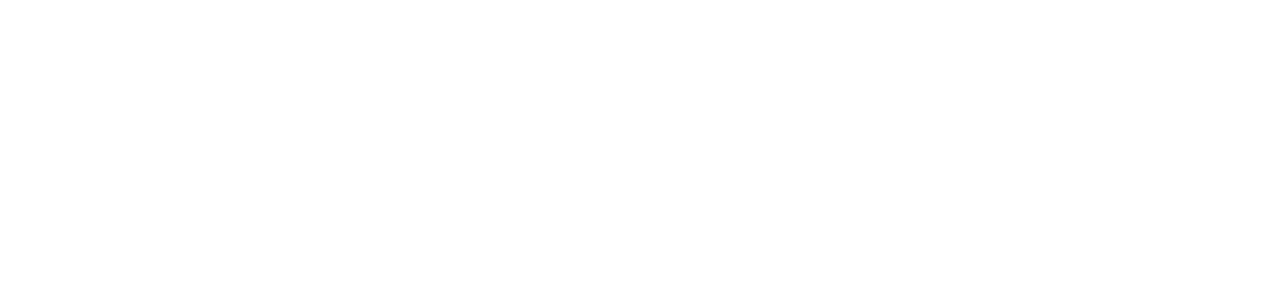
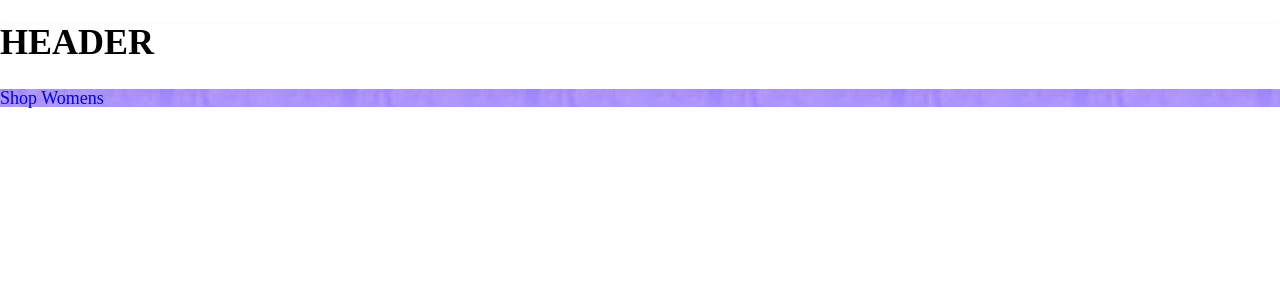
Before and after one commit to fedefrost/tienda, a React (Create React App) app: page / in a window 1280 px wide. Shown: the top 300 px of the page. Built offline with nearby package versions, Linux system fonts and the light colour scheme.

Commit message:
sass added

```diff
--- a/package.json
+++ b/package.json
@@ -6,6 +6,7 @@
     "@testing-library/jest-dom": "^4.2.4",
     "@testing-library/react": "^9.5.0",
     "@testing-library/user-event": "^7.2.1",
+    "node-sass": "^4.14.1",
     "react": "^16.13.1",
     "react-dom": "^16.13.1",
     "react-scripts": "3.4.1"
--- a/src/App.js
+++ b/src/App.js
@@ -1,8 +1,14 @@
 import React from 'react';
+import Header from './components/Header'
+import Homepage from './pages/Homepage'
+import './default.scss';
 
 function App() {
   return (
     <div className="App">
+     <Header />
+
+     <Homepage />
 
     </div>
   );
--- /dev/null
+++ b/src/components/Directory/index.js
@@ -0,0 +1,32 @@
+import React from 'react';
+import './style.scss';
+import Helado from './../../assets/1.jpg';
+
+const Directory = props => {
+
+    return (
+
+        <div className="directory">
+
+            <div className="wrap">
+
+                <div
+                    className="item"
+                    style={{
+                        backgroundImage: `url(${Helado})`
+                    }}
+                >
+                    <a href="/#">
+                        Shop Womens
+          </a>
+                </div>
+
+            </div>
+        </div>
+
+
+    )
+
+}
+
+export default Directory;
--- /dev/null
+++ b/src/components/Directory/style.scss
@@ -0,0 +1,52 @@
+directory {
+    height: 100% !important;
+
+    .wrap {
+      display: inline-block;
+      width: 100%;
+      height: 100% important;
+
+      .item {
+        position: relative;
+        width: 50%;
+        height: 100% important;
+        float: left;
+        background-position: center;
+        background-repeat: no-repeat;
+        background-size: cover;
+
+        &::after {
+          content: '';
+          position: absolute;
+          top: 0; left: 0;
+          background-color: rgba(0,0,0,0.3);
+          width: 100%;
+          height: 100%;
+          z-index: 1;
+        }
+
+        a {
+          position: absolute;
+          top: 50%; left: 50%;
+          -webkit-transform: translate(-50%, -50%);
+          -moz-transform: translate(-50%, -50%);
+          transform: translate(-50%, -50%);
+          z-index: 2;
+          font-size: 2rem;
+          line-height: 1;
+          font-weight: 400;
+          text-transform: uppercase;
+          background: rgba(255,255,255,.9);
+          padding: 10px 15px;
+          border: 1px solid black;
+
+          &:hover {
+            background: rgba(255,255,255,1);
+          }
+
+        }
+
+      }
+    }
+
+  }
--- /dev/null
+++ b/src/components/Header/index.js
@@ -0,0 +1,15 @@
+import React from 'react';
+import './style.scss';
+
+const Header = props => {
+
+    return (
+
+    <header className="header">
+    <h1>HEADER</h1>
+    </header>
+)
+
+}
+
+export default Header;
--- /dev/null
+++ b/src/components/Header/style.scss
@@ -0,0 +1,62 @@
+.header {
+    height: 6.5rem;
+    box-shadow: 0 2px 4px 0 rgba(0,0,0,.1);
+
+    .wrap {
+      position: relative;
+      height: 100%;
+      max-width: 1450px;
+      margin: 0 auto;
+
+      .logo {
+        width: 13.0rem;
+        position: absolute;
+        top: 50%; left: 10px;
+        -webkit-transform: translateY(-50%);
+        -moz-transform: translateY(-50%);
+        transform: translateY(-50%);
+
+        img {
+          display: block;
+          width: 100%;
+          margin: 0;
+        }
+      }
+
+      .callToActions {
+        position: absolute;
+        top: 50%; right: 10px;
+        -webkit-transform: translateY(-50%);
+        -moz-transform: translateY(-50%);
+        transform: translateY(-50%);
+
+        ul, li {
+          margin: 0;
+          padding: 0;
+        }
+
+        li {
+          display: inline-block;
+          list-style-type: none;
+          margin-right: 1.5rem;
+
+          &:last-child {
+            margin-right: 0;
+          }
+
+          a, span {
+            font-size: 1.8rem;
+            line-height: 1;
+            color: black;
+            text-decoration: none;
+            text-transform: uppercase;
+            cursor: pointer;
+          }
+
+        }
+
+      }
+
+    }
+
+  }
--- /dev/null
+++ b/src/default.scss
@@ -0,0 +1,48 @@
+html {
+    font-size: 10px;
+  }
+
+  html,
+  body {
+    padding: 0;
+    margin: 0;
+  }
+
+  html,
+  body,
+  #root,
+  .App,
+  .fullHeight {
+    height: 100%;
+  }
+
+  *, ::before, ::after {
+    -webkit-box-sizing: border-box;
+    -moz-box-sizing: border-box;
+    box-sizing: border-box;
+  }
+
+  body {
+    font-size: 1.8rem;
+    font-weight: 400;
+    line-height: 1;
+  }
+
+  a {
+    text-decoration: none;
+    cursor: pointer;
+  }
+
+  a, a:hover {
+    -webkit-transition: all .4s ease-in-out;
+    -moz-transition: all .4s ease-in-out;
+    transition: all .4s ease-in-out;
+  }
+
+  .main {
+    width: 100%;
+    height: calc(100% - 6.5rem);
+    max-width: 1450px;
+    padding: 0 10px;
+    margin: 0 auto;
+  }
--- /dev/null
+++ b/src/pages/Homepage/index.js
@@ -0,0 +1,18 @@
+import React from 'react';
+import Directory from './../../components/Directory';
+import './style.scss';
+
+const Homepage = props =>{
+return(
+
+<section className="homepage">
+
+    <Directory />
+
+</section>
+
+);
+
+}
+
+export default Homepage;
--- /dev/null
+++ b/src/pages/Homepage/style.scss
@@ -0,0 +1,4 @@
+
+.homepage {
+    height: calc(100% - 6.5rem - 5.8rem);
+  }
```
Also changed, not shown: src/assets/1.jpg (added), 1 other file (tests, documents, lock files or other folders).
